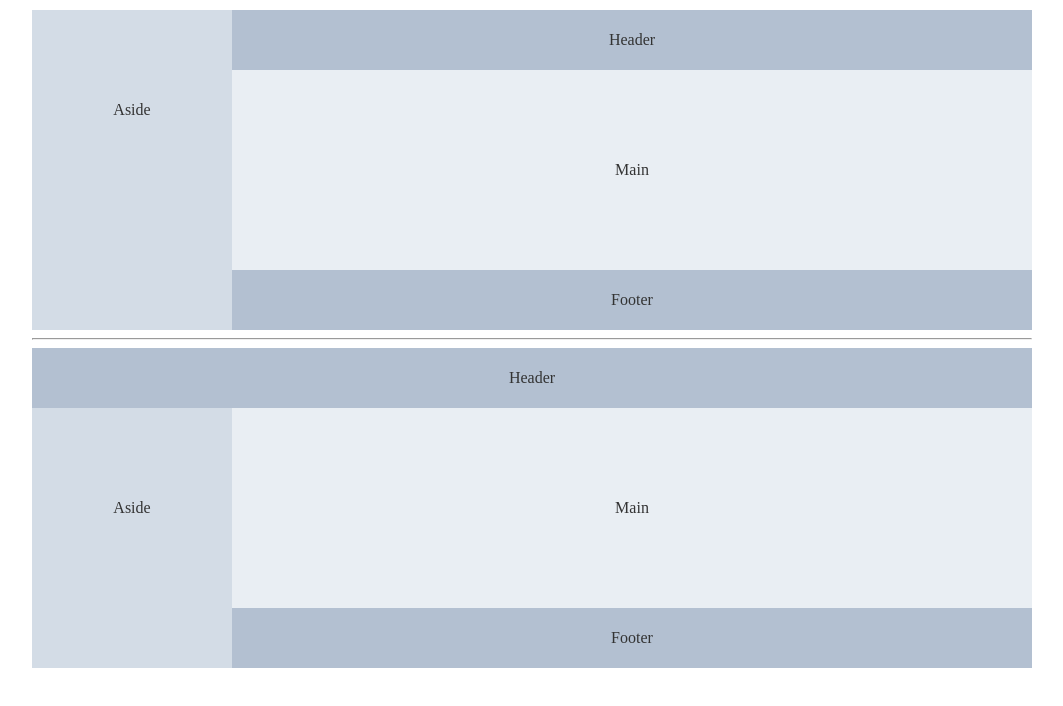
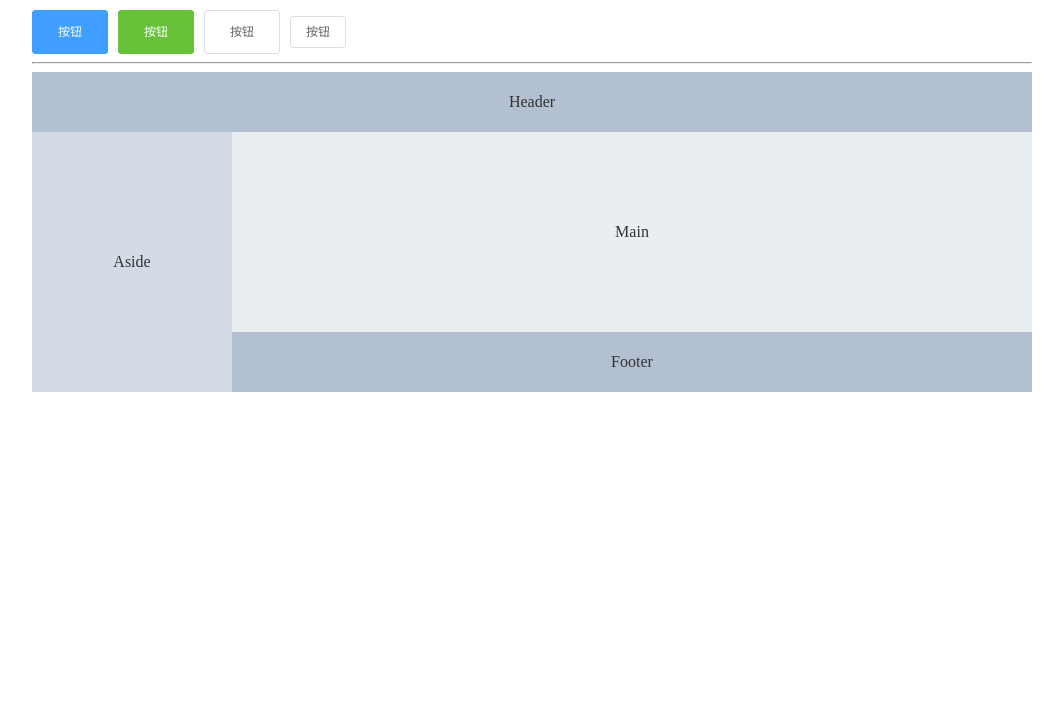
Before and after one commit to youmengyin/ymyelement, a Vue app: page / in a window 1280 px wide. Shown: the top 706 px of the page, without its empty margins (108-1171 px from the left). Built offline with nearby package versions, Linux system fonts and the light colour scheme.

Commit message:
feat: Button

```diff
--- a/src/App.vue
+++ b/src/App.vue
@@ -1,15 +1,14 @@
 <template>
-  <QXContainer>
-    <QXAside width="200px">
-      Aside
-    </QXAside>
-    <QXContainer>
-      <QXHeader>Header</QXHeader>
-      <QXMain>Main</QXMain>
-      <QXFooter>Footer</QXFooter>
-    </QXContainer>
-  </QXContainer>
-
+  <QXButton type="primary">
+    按钮
+  </QXButton>
+  <QXButton type="success">
+    按钮
+  </QXButton>
+  <QXButton>按钮</QXButton>
+  <QXButton size="small">
+    按钮
+  </QXButton>
   <hr>
   <QXContainer>
     <QXHeader>Header</QXHeader>
--- /dev/null
+++ b/src/components/button/index.ts
@@ -0,0 +1,8 @@
+import { App } from 'vue';
+import QXButton from './src/button.vue';
+
+export default {
+	install(app: App) {
+		app.component(QXButton.name, QXButton);
+	}
+};
--- /dev/null
+++ b/src/components/button/src/button.vue
@@ -0,0 +1,115 @@
+<template>
+  <button
+    class="qx-button"
+    :class="[
+      buttonSize ? `qx-button--${buttonSize}`: '',
+      type ?`qx-button--${type}`: ''
+    ]"
+  >
+    <slot />
+  </button>
+</template>
+
+<script lang='ts'>
+export default {
+	name: 'QXButton'
+};
+</script>
+
+<script setup lang='ts'>
+import { computed } from 'vue';
+import { useGlobalConfig } from '../../../hooks/use-global-config';
+
+interface Props {
+  size?: ''| 'large' | 'default' | 'small',
+  type?: '' | 'primary' | 'success' | 'warning' | 'danger' | 'info' | 'text'
+}
+const props = withDefaults(defineProps<Props>(), {
+	size: '',
+	type: ''
+});
+const globalConfig = useGlobalConfig();
+const buttonSize = computed(() => {
+	return props.size || globalConfig.size;
+});
+</script>
+
+<style scoped lang ='scss'>
+@import '../../styles/mixin';
+@include b(button){
+  display: inline-block;
+  line-height: 1;
+  white-space: nowrap;
+  cursor: pointer;
+  background: $--button-default-background-color;
+  color: $--button-default-font-color;
+  -webkit-appearance: none;
+  text-align: center;
+  border: $--border-base;
+  border-color: $--button-default-border-color;
+  box-sizing: border-box;
+  outline: none;
+  margin: 0;
+  font-weight: $--button-font-weight;
+  & + & {
+    margin-left: 10px;
+  }
+  @include button-size(
+    $--button-padding-vertical,
+    $--button-padding-horizontal,
+    $--button-font-size,
+    $--button-border-radius
+  );
+  &:hover,
+  &:focus {
+    color: $--color-primary;
+    border-color: mix($--color-white,$--color-primary,70%);
+    background-color: mix($--color-white,$--color-primary,90%);
+  }
+    @include m(medium) {
+    @include button-size(
+      $--button-medium-padding-vertical,
+      $--button-medium-padding-horizontal,
+      $--button-medium-font-size,
+      $--button-medium-border-radius
+    );
+  }
+  @include m(small) {
+    @include button-size(
+      $--button-small-padding-vertical,
+      $--button-small-padding-horizontal,
+      $--button-small-font-size,
+      $--button-small-border-radius
+    );
+  }
+  @include m(large) {
+    @include button-size(
+      $--button-large-padding-vertical,
+      $--button-large-padding-horizontal,
+      $--button-large-font-size,
+      $--button-large-border-radius
+    );
+  }
+@include m(primary) {
+    @include button-variant(
+      $--button-primary-font-color,
+      $--button-primary-background-color,
+      $--button-primary-border-color
+    );
+  }
+  @include m(success) {
+    @include button-variant(
+      $--button-success-font-color,
+      $--button-success-background-color,
+      $--button-success-border-color
+    );
+  }
+  @include m(danger) {
+    @include button-variant(
+      $--button-danger-font-color,
+      $--button-danger-background-color,
+      $--button-danger-border-color
+    );
+  }
+}
+</style>
--- a/src/components/styles/mixin.scss
+++ b/src/components/styles/mixin.scss
@@ -7,6 +7,123 @@ $--header-padding: 0 20px !default;
 $--footer-padding: 0 20px !default;
 $--main-padding: 20px !default;
 
+//color
+$--color-white: #ffffff !default;
+$--color-text-regular: #606266 !default;
+$--color-text-placeholder: #c0c4cc !default;
+$--border-color-base: #dcdfe6 !default;
+$--button-default-border-color: $--border-color-base !default;
+/* Color
+-------------------------- */
+/// color|1|Brand Color|0
+$--color-primary: #409eff !default;
+/// color|1|Background Color|4
+$--color-white: #ffffff !default;
+/// color|1|Background Color|4
+$--color-black: #000000 !default;
+/// color|1|Functional Color|1
+$--color-success: #67c23a !default;
+/// color|1|Functional Color|1
+$--color-warning: #e6a23c !default;
+/// color|1|Functional Color|1
+$--color-danger: #f56c6c !default;
+/// color|1|Functional Color|1
+$--color-info: #909399 !default;
+
+$--color-success-light: mix($--color-white, $--color-success, 80%) !default;
+$--color-warning-light: mix($--color-white, $--color-warning, 80%) !default;
+$--color-danger-light: mix($--color-white, $--color-danger, 80%) !default;
+$--color-info-light: mix($--color-white, $--color-info, 80%) !default;
+
+$--color-success-lighter: mix($--color-white, $--color-success, 90%) !default;
+$--color-warning-lighter: mix($--color-white, $--color-warning, 90%) !default;
+$--color-danger-lighter: mix($--color-white, $--color-danger, 90%) !default;
+$--color-info-lighter: mix($--color-white, $--color-info, 90%) !default;
+/// color|1|Font Color|2
+$--color-text-primary: #303133 !default;
+/// color|1|Font Color|2
+$--color-text-regular: #606266 !default;
+/// color|1|Font Color|2
+$--color-text-secondary: #909399 !default;
+/// color|1|Font Color|2
+$--color-text-placeholder: #c0c4cc !default;
+/// color|1|Border Color|3
+$--border-color-base: #dcdfe6 !default;
+/// color|1|Border Color|3
+$--border-color-light: #e4e7ed !default;
+/// color|1|Border Color|3
+$--border-color-lighter: #ebeef5 !default;
+/// color|1|Border Color|3
+$--border-color-extra-light: #f2f6fc !default;
+
+// Background
+/// color|1|Background Color|4
+$--background-color-base: #f5f7fa !default;
+
+
+// size
+$--font-size-base: 14px !default;
+$--font-weight-primary: 500 !default;
+
+// border
+$--border-radius-base: 4px !default;
+$--border-width-base: 1px !default;
+$--border-style-base: solid !default;
+$--border-color-hover: $--color-text-placeholder !default;
+$--border-base: $--border-width-base $--border-style-base $--border-color-base !default;
+
+
+//button
+$--button-font-size: $--font-size-base !default;
+$--button-font-weight: $--font-weight-primary !default;
+$--button-primary-font-color: $--color-white !default;
+
+$--button-default-background-color: $--color-white !default;
+$--button-default-font-color: $--color-text-regular !default;
+$--button-padding-vertical: 12px !default;
+$--button-padding-horizontal: 20px !default;
+$--button-border-radius: $--border-radius-base !default;
+
+$--button-primary-border-color: $--color-primary !default;
+$--button-primary-font-color: $--color-white !default;
+$--button-primary-background-color: $--color-primary !default;
+$--button-success-border-color: $--color-success !default;
+$--button-success-font-color: $--color-white !default;
+$--button-success-background-color: $--color-success !default;
+$--button-warning-border-color: $--color-warning !default;
+$--button-warning-font-color: $--color-white !default;
+$--button-warning-background-color: $--color-warning !default;
+$--button-danger-border-color: $--color-danger !default;
+$--button-danger-font-color: $--color-white !default;
+$--button-danger-background-color: $--color-danger !default;
+
+$--button-active-shade-percent:10% !default;
+
+$--button-medium-font-size: $--font-size-base !default;
+/// borderRadius||Border|2
+$--button-medium-border-radius: $--border-radius-base !default;
+/// padding||Spacing|3
+$--button-medium-padding-vertical: 10px !default;
+/// padding||Spacing|3
+$--button-medium-padding-horizontal: 20px !default;
+
+/// fontSize||Font|1
+$--button-small-font-size: 12px !default;
+$--button-small-border-radius: #{$--border-radius-base - 1} !default;
+/// padding||Spacing|3
+$--button-small-padding-vertical: 9px !default;
+/// padding||Spacing|3
+$--button-small-padding-horizontal: 15px !default;
+
+
+/// fontSize||Font|1
+$--button-large-font-size: 12px !default;
+$--button-large-border-radius: #{$--border-radius-base - 1} !default;
+/// padding||Spacing|3
+$--button-large-padding-vertical: 15px !default;
+/// padding||Spacing|3
+$--button-large-padding-horizontal: 25px !default;
+
 @mixin b($block) {
   $B: $namespace + '-' + $block !global;
   .#{$B} {
@@ -14,6 +131,7 @@ $--main-padding: 20px !default;
   }
 }
 
+// 添加ben后缀 el-button-state size
 @mixin when($state) {
   @at-root {
     &.#{$state-prefix + $state} {
@@ -21,3 +139,87 @@ $--main-padding: 20px !default;
     }
   }
 }
+
+@mixin m($modifier) {
+    $selector: &;
+    $currentSelector: '';
+
+    @each $unit in $modifier {
+      $currentSelector: #{$currentSelector +
+      & +
+      $modifier-separator +
+      $unit +
+      ','};
+    }
+
+    @at-root {
+      #{$currentSelector}{
+        @content;
+      }
+    }
+}
+
+@mixin button-size(
+  $padding-vertical,
+  $padding-horizontal,
+  $font-size,
+  $border-radius
+) {
+  padding: $padding-vertical $padding-horizontal;
+  font-size: $font-size;
+  border-radius: $border-radius;
+  &.is-round {
+    padding: $padding-vertical $padding-horizontal;
+  }
+}
+
+
+@mixin button-variant($color, $background-color, $border-color) {
+  color: $color;
+  background-color: $background-color;
+  border-color: $border-color;
+
+  &:hover,
+  &:focus {
+    background: mix(
+      $--color-white,
+      $background-color,
+      20%
+    );
+    border-color: mix(
+      $--color-white,
+      $border-color,
+      20%
+    );
+    color: $color;
+  }
+
+  &:active {
+    background: mix(
+      $--color-black,
+      $background-color,
+      $--button-active-shade-percent
+    );
+    border-color: mix(
+      $--color-black,
+      $border-color,
+      $--button-active-shade-percent
+    );
+    color: $color;
+    outline: none;
+  }
+
+  &.is-active {
+    background: mix(
+      $--color-black,
+      $background-color,
+      $--button-active-shade-percent
+    );
+    border-color: mix(
+      $--color-black,
+      $border-color,
+      $--button-active-shade-percent
+    );
+    color: $color;
+  }
+}
--- /dev/null
+++ b/src/hooks/use-global-config/index.ts
@@ -0,0 +1,11 @@
+import { ComponentInternalInstance, getCurrentInstance } from "vue";
+
+export function useGlobalConfig() {
+	const instance : ComponentInternalInstance | null = getCurrentInstance();
+
+	if (!instance) {
+		return;
+	}
+
+	return instance.appContext.config.globalProperties.$QXUI || {};
+}
--- a/src/main.ts
+++ b/src/main.ts
@@ -1,4 +1,10 @@
 import { createApp } from 'vue';
 import App from './App.vue';
 import QXContainer from './components/container';
-createApp(App).use(QXContainer).mount('#app');
+import QXButton from './components/button';
+
+const app = createApp(App);
+app.config.globalProperties.$QXUI = {
+	size: 'large'
+};
+app.use(QXContainer).use(QXButton).mount('#app');
```
Also changed, not shown: 1 other file (tests, documents, lock files or other folders).
